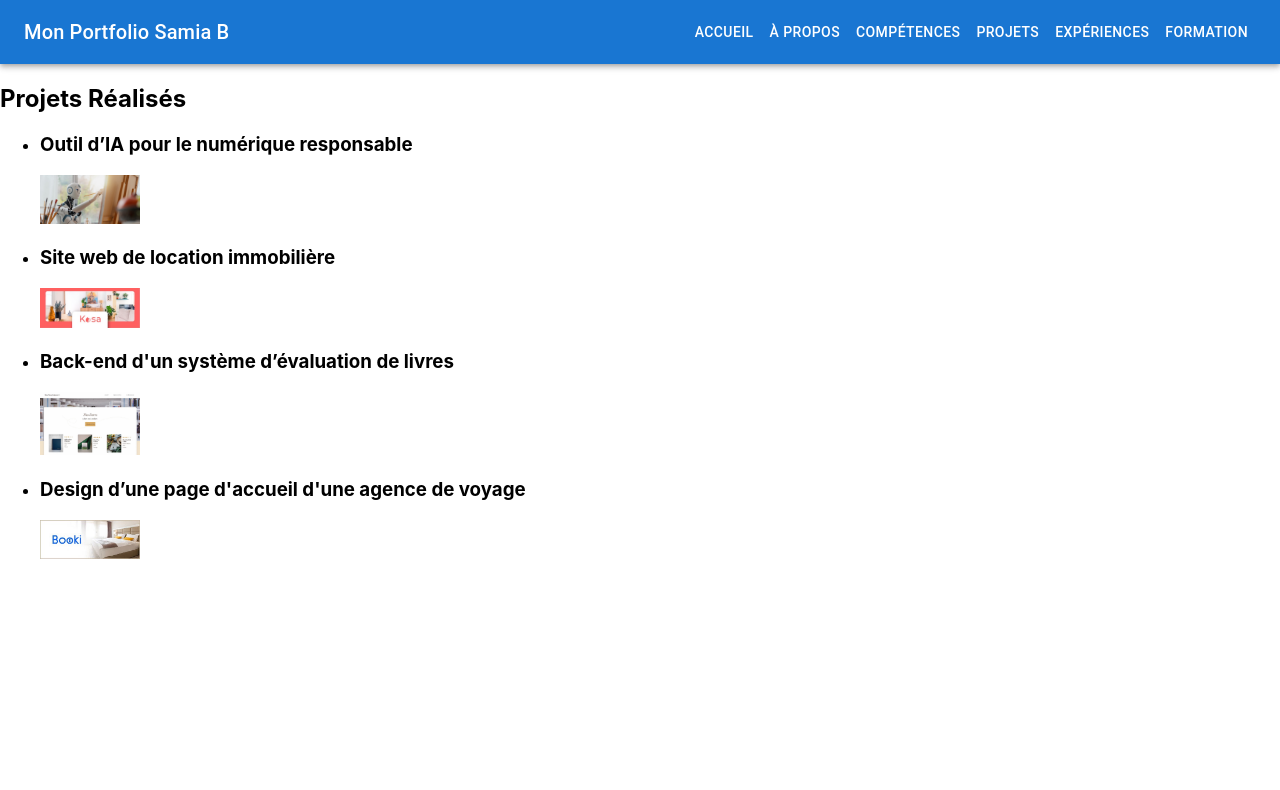
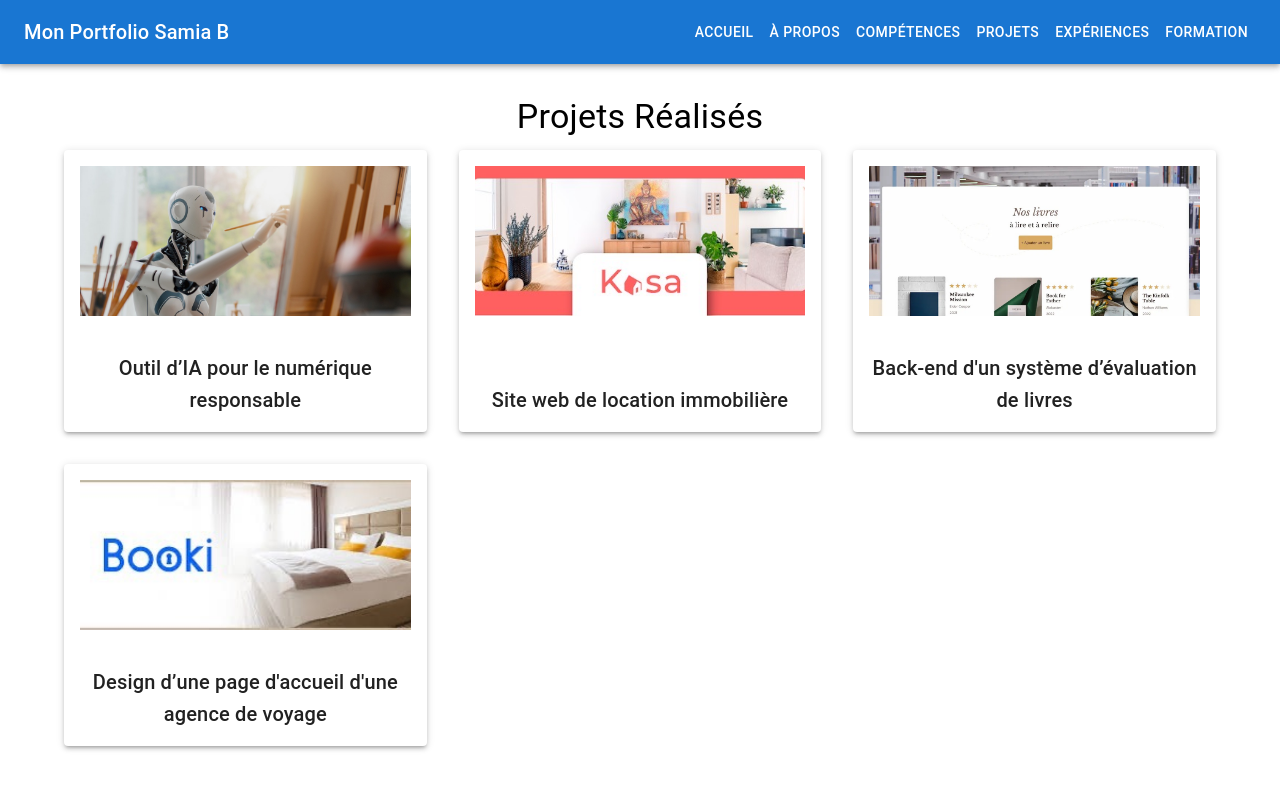
Before and after one commit to samiaB16/portfolio-openclassroom, a React (Create React App) app in the folder portfolio/: page /projects in a window 1280 px wide. Shown: the top 790 px of the page. Built offline with nearby package versions, Linux system fonts and the light colour scheme.

Commit message:
Update design and image sizes in Projects component

```diff
--- a/portfolio/src/components/Projects.js
+++ b/portfolio/src/components/Projects.js
@@ -1,4 +1,6 @@
 import React from 'react';
+import { Typography, Container, Box, Grid, Paper } from '@mui/material';
+import { motion } from 'framer-motion';
 import project1 from '../assets/project1.jpg';
 import project2 from '../assets/project2.jpg';
 import project3 from '../assets/project3.jpg';
@@ -13,19 +15,54 @@ const projects = [
 
 function Projects() {
   return (
-      <>
-        <h2>
+    <Container>
+      <Box my={4}>
+        <Typography variant="h4" gutterBottom textAlign="center">
           Projets Réalisés
-        </h2>
-        <ul>
-            {projects.map((project) =>
-            <li key={project.id}>
-                <h3>{project.title}</h3>
-                <img src={project.image} alt={project.title} style={{ width: '100px' }}/>
-            </li>
-            )}
-        </ul>
-      </>
+        </Typography>
+        <Grid container spacing={4}>
+          {projects.map(({ id, title, image }) => (
+            <Grid item xs={12} sm={6} md={4} key={id}>
+              <motion.div whileHover={{ scale: 1.05 }} whileTap={{ scale: 0.95 }}>
+                <Paper
+                  elevation={3}
+                  sx={{
+                    padding: 2,
+                    display: 'flex',
+                    flexDirection: 'column',
+                    justifyContent: 'space-between',
+                    height: '250px',
+                  }}
+                >
+                  <Box
+                    sx={{
+                      height: '150px',
+                      overflow: 'hidden',
+                      display: 'flex',
+                      alignItems: 'center',
+                      justifyContent: 'center',
+                    }}
+                  >
+                    <img
+                      src={image}
+                      alt={title}
+                      style={{
+                        width: '100%',
+                        height: '100%',
+                        objectFit: 'cover',
+                      }}
+                    />
+                  </Box>
+                  <Typography variant="h6" component="h3" sx={{ mt: 2, textAlign: 'center' }}>
+                    {title}
+                  </Typography>
+                </Paper>
+              </motion.div>
+            </Grid>
+          ))}
+        </Grid>
+      </Box>
+    </Container>
   );
 }
 
```
Lines whose indentation alone changed are shown as unchanged.
